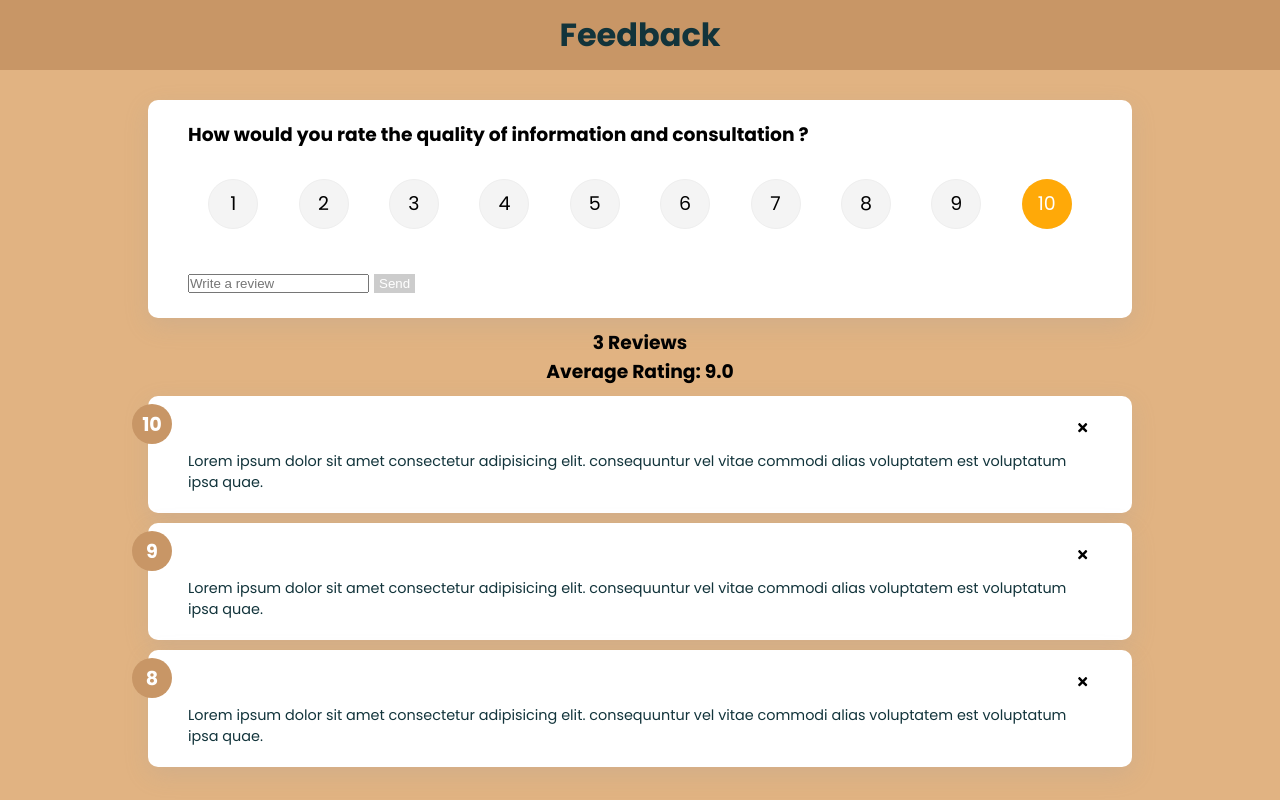
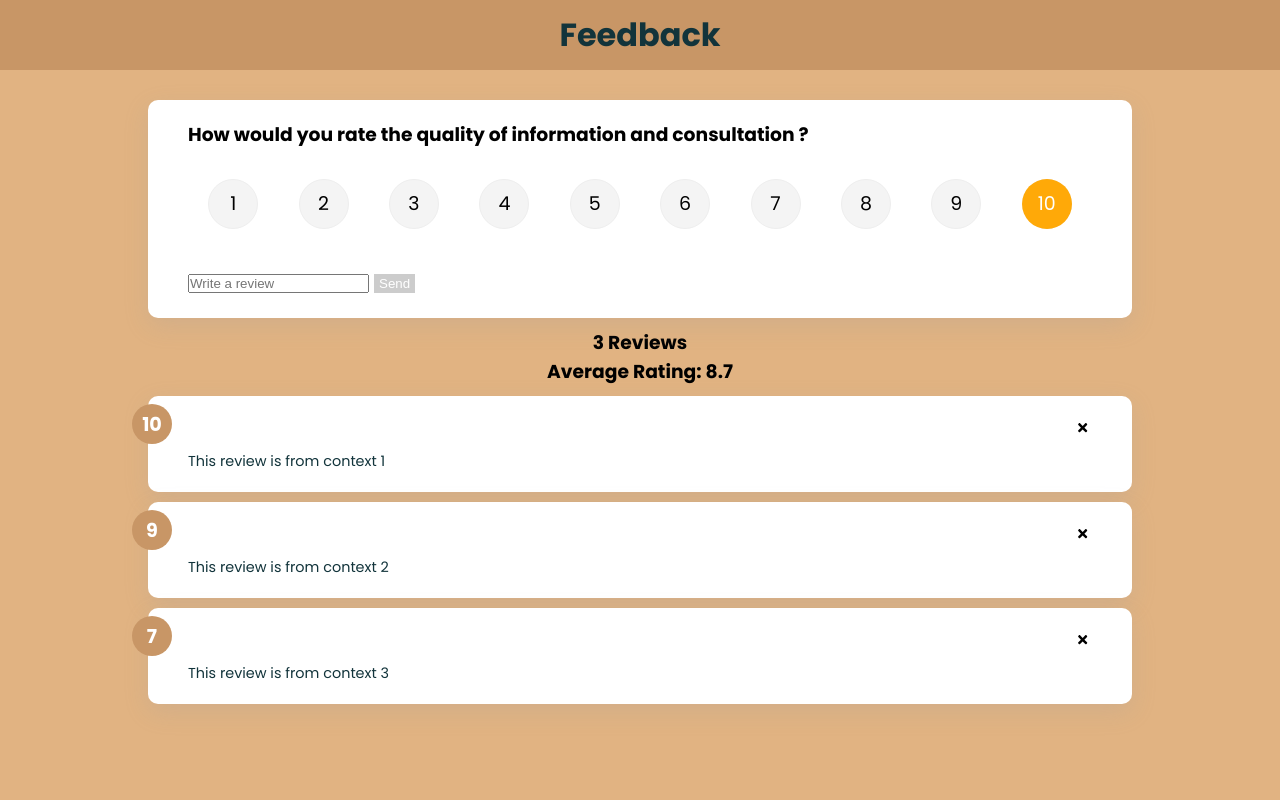
Before and after one commit to VentsiGeorgiev/react-applications, a React (Create React App) app in the folder feedback/: page / in a window 1280 px wide. Built offline with nearby package versions, Linux system fonts and the light colour scheme.

Commit message:
Create a context and provider, useContext, moving functions to context

```diff
--- a/feedback/src/App.js
+++ b/feedback/src/App.js
@@ -1,35 +1,21 @@
-import { v4 as uuidv4 } from 'uuid';
-import { useState } from "react";
+import { FeedbackProvider } from './context/FeedbackContext';
+import Header from "./components/Header";
+import FeedbackForm from "./components/FeedbackForm";
 import FeedbackStats from "./components/FeedbaackStats";
-import FeedbackForm from "./components/FeedbackForm";
 import FeedbackList from "./components/FeedbackList";
-
-import Header from "./components/Header";
-import FeedbackData from "./data/FeedBackData";
 
 function App() {
 
-  const [feedback, setFeedback] = useState(FeedbackData)
-
-  const deleteFeedback = (id) => {
-    if (window.confirm('Are you sure you want to delete ?')) {
-      setFeedback(feedback.filter((item) => item.id !== id));
-    }
-  }
-
-  const addFeedback = (newFeedback) => {
-    newFeedback.id = uuidv4();
-    setFeedback([newFeedback, ...feedback])
-  }
-
   return (
     <>
-      <Header />
-      <div className="container">
-        <FeedbackForm handleAdd={addFeedback} />
-        <FeedbackStats feedback={feedback} />
-        <FeedbackList feedback={feedback} handleDelete={deleteFeedback} />
-      </div>
+      <FeedbackProvider>
+        <Header />
+        <div className="container">
+          <FeedbackForm />
+          <FeedbackStats />
+          <FeedbackList />
+        </div>
+      </FeedbackProvider>
     </>
 
   )
--- a/feedback/src/components/FeedbaackStats.jsx
+++ b/feedback/src/components/FeedbaackStats.jsx
@@ -1,14 +1,20 @@
-function FeedbackStats({ feedback }) {
+import { useContext } from "react";
+import FeedbackContext from "../context/FeedbackContext";
+
+function FeedbackStats() {
+  const { feedback } = useContext(FeedbackContext)
 
   // calc avr
   let average = feedback.reduce((acc, cur) => {
     return acc + cur.rating
   }, 0) / feedback.length;
 
+  average = average.toFixed(1).replace(/[.,]0$/, '')
+
   return (
     <div className="feedback-stats">
       <h3>{feedback.length} Reviews</h3>
-      <h3>Average Rating: {isNaN(average) ? 0 : average.toFixed(1)}</h3>
+      <h3>Average Rating: {isNaN(average) ? 0 : average}</h3>
     </div>
   )
 }
--- a/feedback/src/components/FeedbackForm.jsx
+++ b/feedback/src/components/FeedbackForm.jsx
@@ -1,9 +1,11 @@
-import { useState } from "react";
+import { useState, useContext } from "react";
 import Card from "./shared/Card";
 import Button from "./shared/Button";
 import RatingSelect from "./RatingSelect";
+import FeedbackContext from "../context/FeedbackContext";
 
-function FeedbackForm({ handleAdd }) {
+function FeedbackForm() {
+  const { addFeedback } = useContext(FeedbackContext)
   const [text, setText] = useState('');
   const [rating, setRating] = useState(10);
   const [btnDisabled, setbtnDisabled] = useState(true);
@@ -34,7 +36,7 @@ function FeedbackForm({ handleAdd }) {
         rating
       }
 
-      handleAdd(newFeedback)
+      addFeedback(newFeedback)
 
       setText('')
     }
--- a/feedback/src/components/FeedbackItem.jsx
+++ b/feedback/src/components/FeedbackItem.jsx
@@ -1,9 +1,11 @@
 import Card from './shared/Card';
 import { FaTimes } from 'react-icons/fa'
+import { useContext } from 'react';
+import FeedbackContext from '../context/FeedbackContext';
 
-function FeedbackItem({ item, handleDelete }) {
+function FeedbackItem({ item }) {
 
-
+  const { deleteFeedback } = useContext(FeedbackContext)
 
   return (
     <Card>
@@ -11,7 +13,7 @@ function FeedbackItem({ item, handleDelete }) {
 
 
       <div className="buttons">
-        <button onClick={() => handleDelete(item.id)} className='close'>
+        <button onClick={() => deleteFeedback(item.id)} className='close'>
           <FaTimes />
         </button>
       </div>
--- a/feedback/src/components/FeedbackList.jsx
+++ b/feedback/src/components/FeedbackList.jsx
@@ -1,7 +1,11 @@
 import FeedbackItem from "./FeedbackItem";
+import { useContext } from "react";
+import FeedbackContext from "../context/FeedbackContext";
 
 
-function FeedbackList({ feedback, handleDelete }) {
+function FeedbackList() {
+  const { feedback } = useContext(FeedbackContext)
+
 
   if (!feedback || feedback.length === 0) {
     return <p>No Feedback</p>
@@ -11,7 +15,10 @@ function FeedbackList({ feedback, handleDelete }) {
     <div className="container">
       {feedback.map((item) => (
         <>
-          <FeedbackItem key={item.id} item={item} handleDelete={handleDelete} />
+          <FeedbackItem
+            key={item.id}
+            item={item}
+          />
         </>
       ))}
     </div>
--- /dev/null
+++ b/feedback/src/context/FeedbackContext.js
@@ -0,0 +1,47 @@
+import { createContext, useState } from "react";
+import { v4 as uuidv4 } from 'uuid';
+
+const FeedbackContext = createContext();
+
+export const FeedbackProvider = ({ children }) => {
+  const [feedback, setFeedback] = useState([
+    {
+      id: 1,
+      text: 'This review is from context 1',
+      rating: 10
+    },
+    {
+      id: 2,
+      text: 'This review is from context 2',
+      rating: 9
+    },
+    {
+      id: 3,
+      text: 'This review is from context 3',
+      rating: 7
+    }
+  ])
+
+  const addFeedback = (newFeedback) => {
+    newFeedback.id = uuidv4();
+    setFeedback([newFeedback, ...feedback])
+  }
+
+
+  const deleteFeedback = (id) => {
+    if (window.confirm('Are you sure you want to delete ?')) {
+      setFeedback(feedback.filter((item) => item.id !== id));
+    }
+  }
+
+
+  return <FeedbackContext.Provider value={{
+    feedback,
+    deleteFeedback,
+    addFeedback
+  }}>
+    {children}
+  </FeedbackContext.Provider>
+}
+
+export default FeedbackContext;
```
